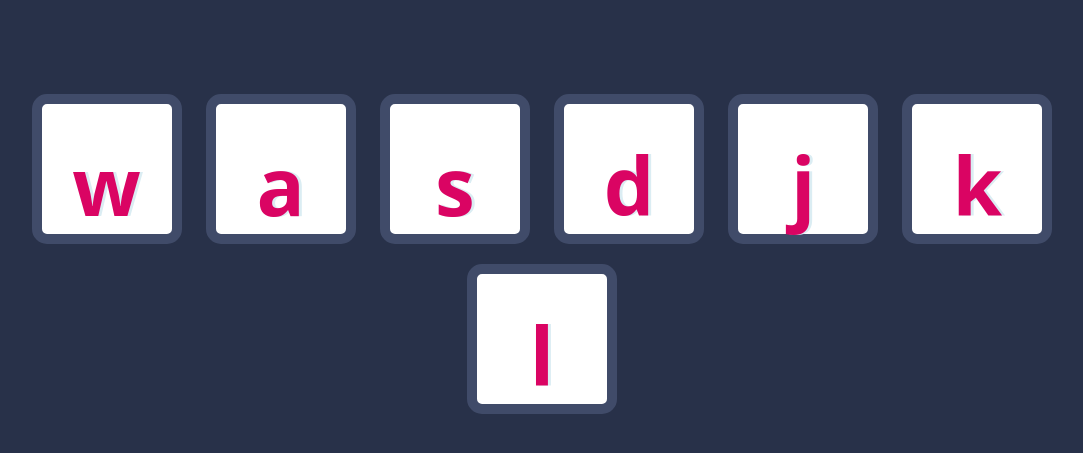
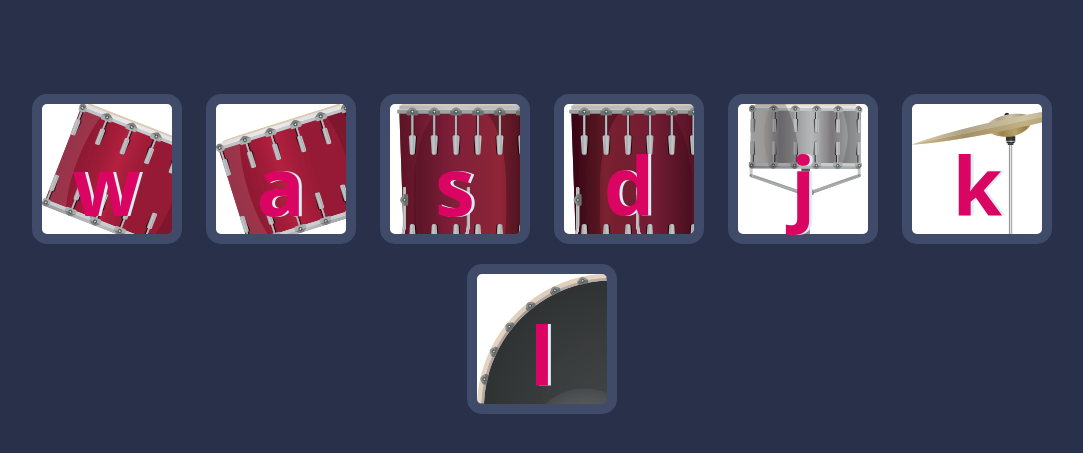
Before and after one commit to Ramzin007/Drum-kit, a plain HTML site: page index.html in a window 1280 px wide. Shown: the part 203-656 px from the top of the page, without its empty margins (98-1181 px from the left). Drawn offline with nearby package versions, Linux system fonts and the light colour scheme.

Commit message:
add background image for buttons

```diff
--- a/styles.css
+++ b/styles.css
@@ -37,3 +37,31 @@ h1{
     margin: 10px;
     background-color: white;
 }
+
+.w{
+    background-image: url(images/tom1.png);
+}
+
+.a{
+    background-image: url(images/tom2.png);
+}
+
+.s{
+    background-image: url(images/tom3.png);
+}
+
+.d{
+    background-image: url(images/tom4.png);
+}
+
+.j{
+    background-image: url(images/snare.png);
+}
+
+.k{
+    background-image: url(images/crash.png);
+}
+
+.l{
+    background-image: url(images/kick.png);
+}
```
Also changed, not shown: images/crash.png (added), images/kick.png (added), images/snare.png (added), images/tom1.png (added), images/tom2.png (added), images/tom3.png (added), images/tom4.png (added).
